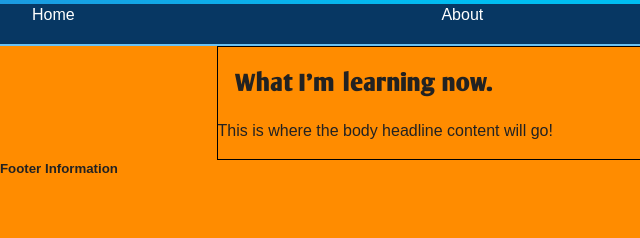
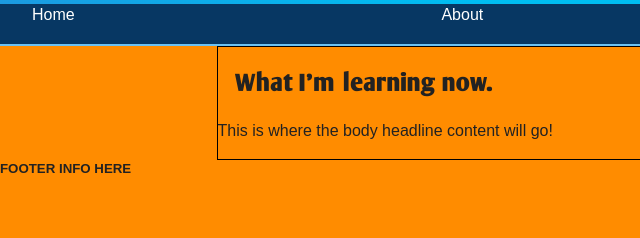
Before and after one commit to mfbrown/Personal-Website, a plain HTML site: page index.html in a window 1280 px wide. Shown: the part 175-413 px from the top of the page, 0-640 px from the left. Drawn offline with nearby package versions, Linux system fonts and the light colour scheme; a web font is replaced by a local one.

Commit message:
Test Commit

```diff
--- a/index.html
+++ b/index.html
@@ -52,7 +52,7 @@
                         </div>
                     </div>
                 <div class="footer">
-                    <h5>Footer Information</h5>
+                    <h5>FOOTER INFO HERE</h5>
                 </div>
             </div>
 
```
